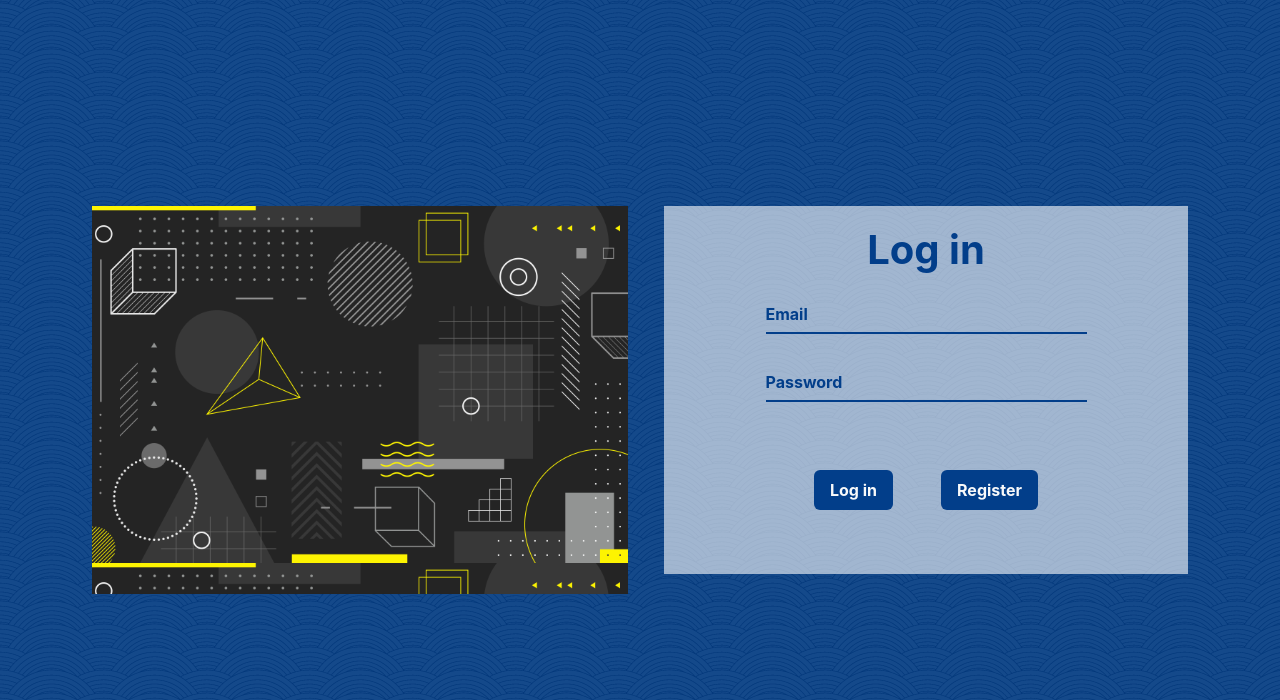
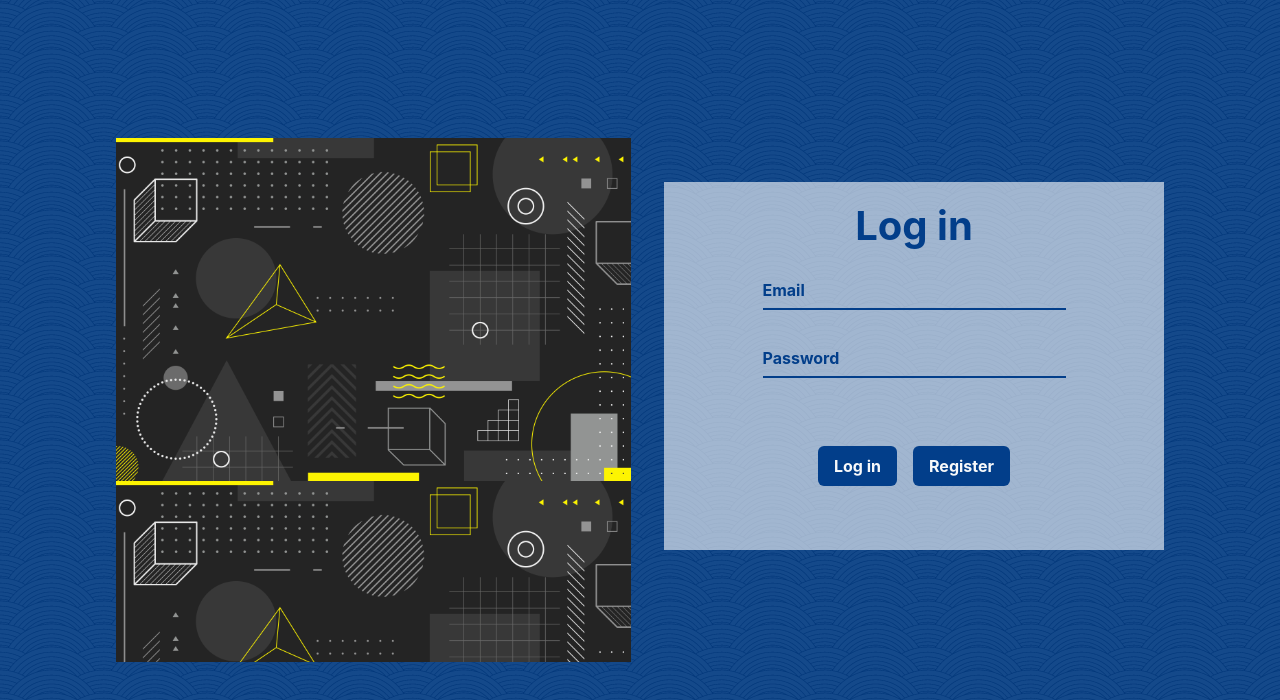
Before and after one commit to Lucas-Esteban-Rodriguez/Login-Register, a React (Create React App) app: page / in a window 1280 px wide. Shown: the top 700 px of the page. Built offline with nearby package versions, Linux system fonts and the light colour scheme.

Commit message:
Responsive finished, partially completed project

```diff
--- a/src/App.css
+++ b/src/App.css
@@ -12,19 +12,15 @@ body {
     height: 100vh;
     overflow: hidden;
 }
-.container-card {
-    position: relative;
-}
 
 .container-card-wall {
     background-image: url(../public/3563935.jpg);
     background-size: contain;
     position: absolute;
     width: 45%;
-    height: 100%;
-    top: 0%;
+    height: 120%;
+    top: -10%;
     left: 0%;
-    z-index: 1;
     transition: 0.5s;
     z-index: 999;
 }
@@ -62,10 +58,21 @@ body {
     background-color: #023e8a;
 }
 
+.card-slow {
+    animation: slow 0s forwards;
+}
+
+
+@keyframes slow {
+    to {
+        opacity: 0;
+        pointer-events: none;
+        position: absolute;
+    }
+}
+
 @media (max-width: 576px) {
     .container-card-wall {
-        width: 75%;
-        height: 25%;
         display: none;
     }
 }
--- a/src/components/Index/Index.js
+++ b/src/components/Index/Index.js
@@ -1,13 +1,25 @@
 
 import Register from '../Register/Register.js'
 import Login from '../Login/Login.js'
+import { useEffect } from 'react'
+
 
 const Index = () => {
 
+    useEffect(()=>{
+
+        const register = document.querySelector('.container-register')
+
+        if (visualViewport.width < 576 ) {
+        register.classList.add('card-slow')
+        }
+
+    })
+
     return (
-        <div className="w-lg-75 h-lg-75 w-md-100 h-md-50 px-5 container-card rounded d-md-flex gap-5">
+        <div className="w-lg-75 h-lg-75 w-md-100 h-md-50 px-5 container-card rounded d-flex gap-md-5 position-relative">
 
-          <div className='container-card-wall ms-md-5 p-md-3'></div>
+          <div className='container-card-wall ms-5 p-3'></div>
 
           <Register/>
           <Login/>
--- a/src/components/Login/Login.js
+++ b/src/components/Login/Login.js
@@ -40,11 +40,26 @@ const Login = () =>{
     }
 
     function turnRegister() {
+
         const wall = document.querySelector( ".container-card-wall" )
+        const login = document.querySelector('.container-login')
+        const register = document.querySelector('.container-register')
+
+        if (visualViewport.width < 576) {
+
+            login.classList.add('card-slow')
+            register.classList.remove('card-slow')
+
+        } else {
+
+            console.log('tablet/desk')
+
             wall.style.left = '47%'
             setEmail('')
             setPassword('')
             setWarning('')
+
+        }
     }
 
     return (
@@ -63,7 +78,7 @@ const Login = () =>{
                 <label className='position-absolute text-blue label-form fw-bold' htmlFor= 'Password' > Password </label>
             </div>
 
-        <div className='d-flex gap-5 pt-5'>
+            <div className='d-flex gap-3 pt-md-5 pt-4'>
                 <button className="bg-blue outline-0 border-0 text-light fw-bold py-2 px-3 rounded" onClick={validateUser}>Log in</button>
                 <button className="bg-blue outline-0 border-0 text-light fw-bold py-2 px-3 rounded" onClick={turnRegister}>Register</button>
             </div>
--- a/src/components/Register/Register.css
+++ b/src/components/Register/Register.css
@@ -2,6 +2,7 @@
     z-index: 1;
     width: 50%;
     height: 100%;
+    position: relative;
 }
 .container-register::after {
     content: ' ';
@@ -19,6 +20,7 @@
 @media (max-width: 576px) {
 
     .container-register {
+        left: 0;
         width: 100%;
         height: 50%;
     }
--- a/src/components/Register/Register.js
+++ b/src/components/Register/Register.js
@@ -40,21 +40,34 @@ const Register = () => {
     }
 
     function turnLogin() {
+
         const wall = document.querySelector( ".container-card-wall" )
+        const register = document.querySelector('.container-register')
+        const login = document.querySelector('.container-login')
+
+        if (visualViewport.width < 576) {
+
+        register.classList.add('card-slow')
+        login.classList.remove('card-slow')
+
+        } else {
+
             wall.style.left = '0%'
             setNewLastName('')
             setNewFirstName('')
             setNewEmail('')
             setNewPassword('')
             setWarning('')
+
+        }
       }
 
     return(
 
-    <div className='p-md-3 d-flex justify-content-evenly align-items-center flex-column position-relative container-register'>
+    <div className='p-md-3 d-flex justify-content-evenly align-items-center flex-column container-register mb-5'>
         <p className='h1 text-light p-1'>Register</p>
 
-        <div className='d-flex gap-5'>
+        <div className='d-flex'>
             <div className='w-75 position-relative my-3 py-1 px-4'>
                 <input className='position-relative text-light px-2 input-form input-register' autoComplete='off' required type='text' name='firstName' onChange={(e) => setNewFirstName(e.target.value)} value={newFirstName} placeholder='First Name'></input>
                 <label className='position-absolute text-light label-form' htmlFor= 'firstName' > First Name </label>
```
Lines whose indentation alone changed are shown as unchanged.
